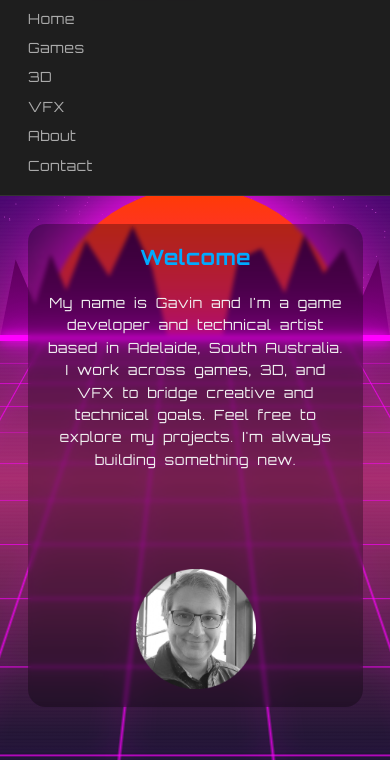
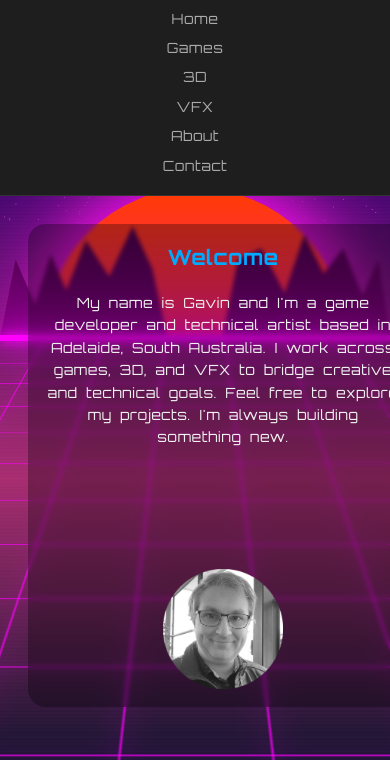
Before and after one commit to piliczky/piliczky.github.io, an Astro site: page / in a window 390 px wide. Shown: the part 84-844 px from the top of the page. Built offline with nearby package versions, Linux system fonts and the light colour scheme; Astro itself is replaced by a stand-in of ours.

Commit message:
Update centered mobile

```diff
--- a/src/styles/styles.css
+++ b/src/styles/styles.css
@@ -152,19 +152,68 @@ footer {
 
 /* === Mobile Adjustments === */
 @media (max-width: 768px) {
-  nav a { margin: 0.5rem 1rem 0 0; }
-  .card-grid { grid-template-columns: 1fr; }
-  .hero-content { flex-direction: column; text-align: center; }
-  .hero-text { text-align: center; }
-  .about-columns { flex-direction: column; gap: 1rem; }
+  nav {
+    width: 100%;
+    justify-content: center;
+    text-align: center;
+  }
+
+  nav a {
+    margin: 0.5rem 1rem;
+  }
+
+  .card-grid {
+    grid-template-columns: 1fr;
+  }
+
+  .hero-content {
+    flex-direction: column;
+    text-align: center;
+  }
+
+  .hero-text {
+    text-align: center;
+  }
+
+  .about-columns {
+    flex-direction: column;
+    gap: 1rem;
+  }
+
+  main, .centered-wrapper {
+    width: 100%;
+    max-width: 1000px;
+    margin: 0 auto;
+    text-align: center;
+  }
 }
 
 @media (max-width: 480px) {
-  header { flex-direction: column; align-items: flex-start; }
-  header h1 { font-size: 1.25rem; }
-  nav { flex-direction: column; margin-top: 0.5rem; }
-  nav a { margin: 0.25rem 0; }
-  .profile-pic { max-width: 120px; }
+  header {
+    flex-direction: column;
+    align-items: center;
+    text-align: center;
+  }
+
+  header h1 {
+    font-size: 1.25rem;
+    text-align: center;
+    width: 100%;
+  }
+
+  nav {
+    flex-direction: column;
+    margin-top: 0.5rem;
+    align-items: center;
+  }
+
+  nav a {
+    margin: 0.25rem 0;
+  }
+
+  .profile-pic {
+    max-width: 120px;
+  }
 }
 
 /* === Retro Grid === */
```
